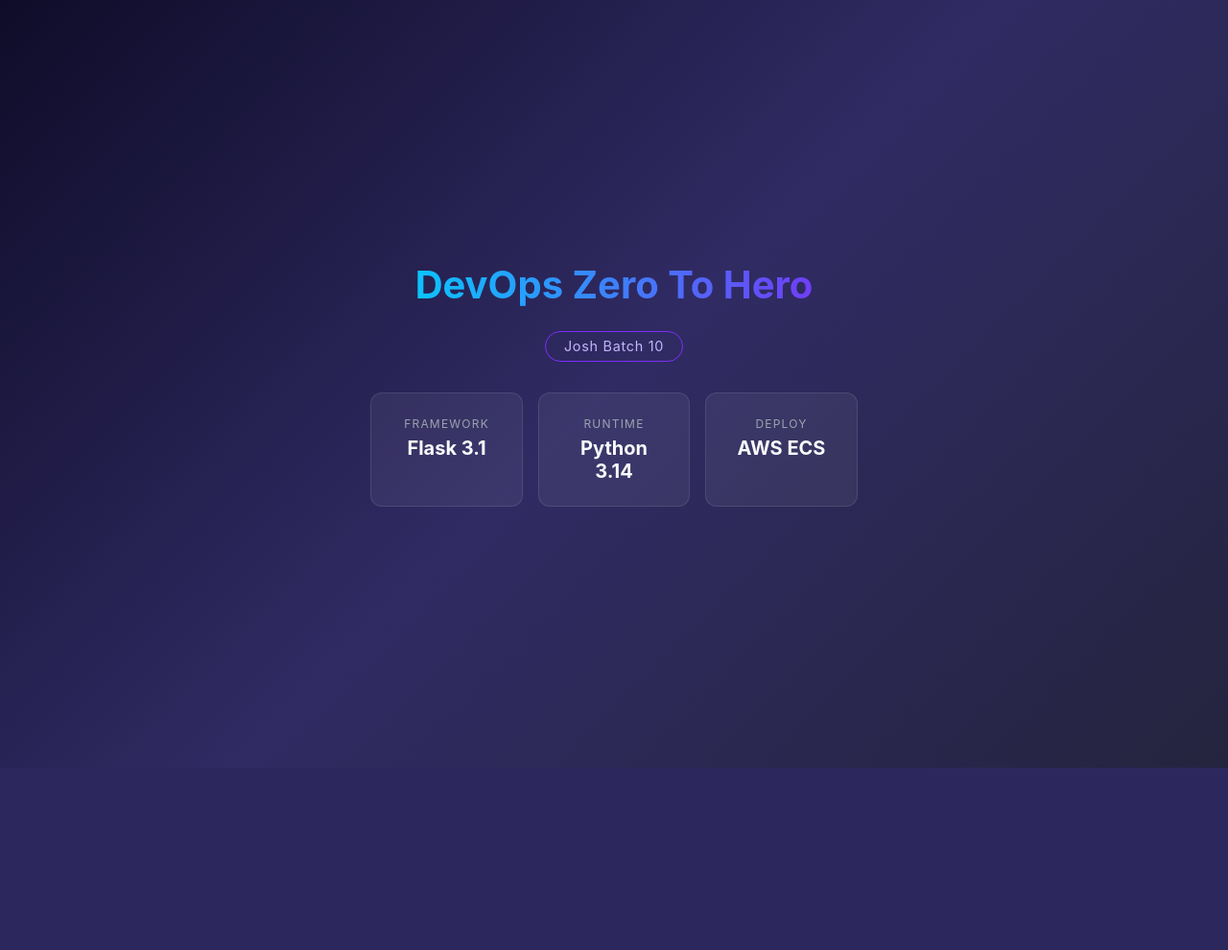
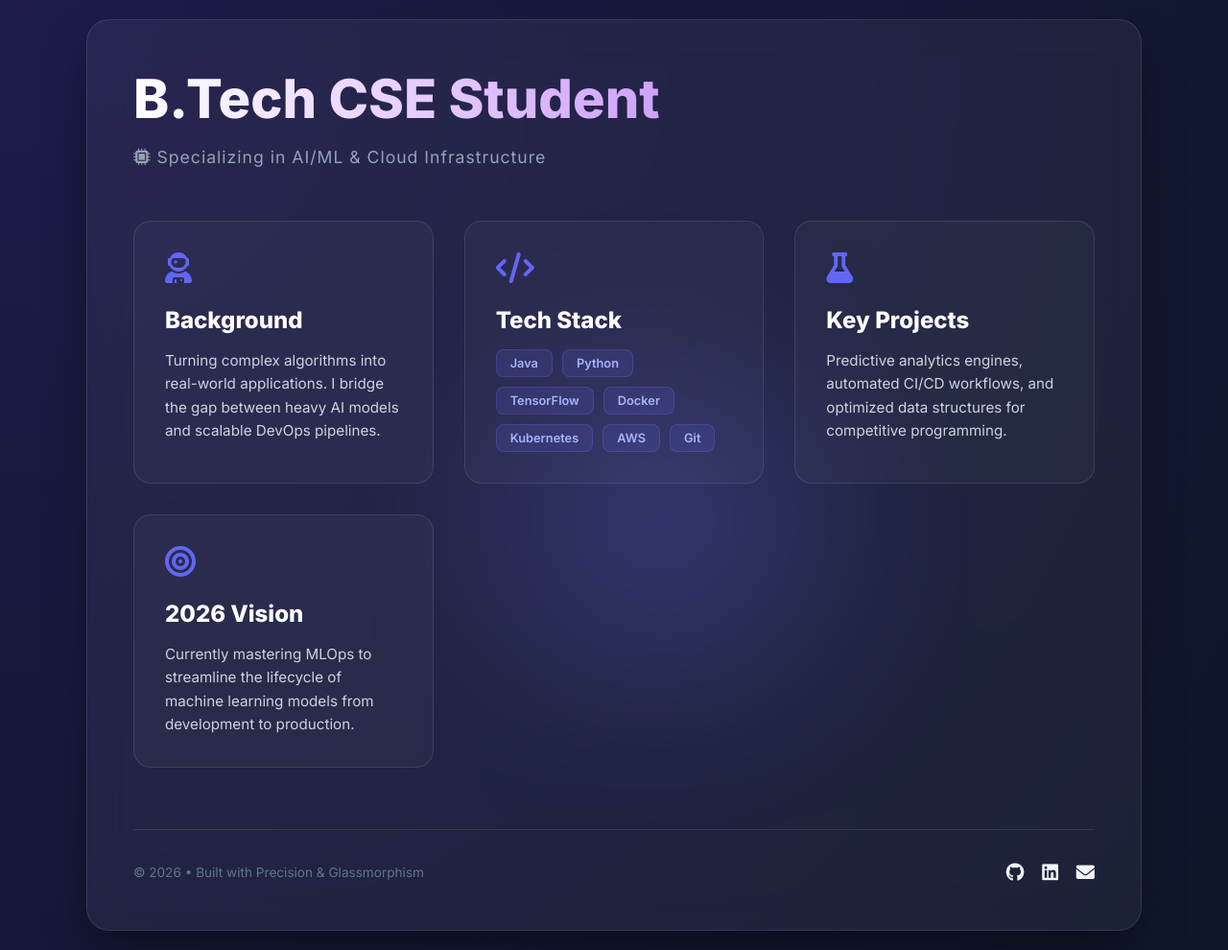
Before and after one commit to khushigoel44-afk/Private_Repo, a Flask app: page / in a window 1280 px wide. Shown: the whole page at 96% size. Before the commit the page ends 800 px from the top, so only its background shows below. Run offline with Flask 3, Linux system fonts and the light colour scheme.

Commit message:
Update index.html

```diff
--- a/templates/index.html
+++ b/templates/index.html
@@ -3,86 +3,249 @@
 <head>
   <meta charset="UTF-8">
   <meta name="viewport" content="width=device-width, initial-scale=1.0">
-    <title>DevOps Zero To Hero</title>
+  <title>Premium Portfolio | AI & DevOps</title>
+  <link href="https://fonts.googleapis.com/css2?family=Inter:wght@300;400;600;800&display=swap" rel="stylesheet">
+  <link rel="stylesheet" href="https://cdnjs.cloudflare.com/ajax/libs/font-awesome/6.0.0/css/all.min.css">
   <style>
-        * { margin: 0; padding: 0; box-sizing: border-box; }
+    :root {
+      --primary: #6366f1;
+      --secondary: #a855f7;
+      --bg-dark: #0f172a;
+      --card-bg: rgba(255, 255, 255, 0.05);
+      --border: rgba(255, 255, 255, 0.1);
+    }
+
+    * {
+      margin: 0;
+      padding: 0;
+      box-sizing: border-box;
+      font-family: 'Inter', sans-serif;
+    }
+
     body {
       min-height: 100vh;
+      background: radial-gradient(circle at top left, #1e1b4b, #0f172a);
       display: flex;
+      justify-content: center;
       align-items: center;
-            justify-content: center;
-            background: linear-gradient(135deg, #0f0c29, #302b63, #24243e);
-            font-family: -apple-system, BlinkMacSystemFont, "Segoe UI", Roboto, Helvetica, Arial, sans-serif;
-            color: #e0e0e0;
+      color: #f1f5f9;
+      overflow-x: hidden;
+      padding: 20px;
     }
+
+    /* Floating Background Elements */
+    .blob {
+      position: absolute;
+      width: 300px;
+      height: 300px;
+      background: var(--primary);
+      filter: blur(100px);
+      border-radius: 50%;
+      z-index: -1;
+      opacity: 0.3;
+      animation: move 10s infinite alternate;
+    }
+
+    @keyframes move {
+      from { transform: translate(-10%, -10%); }
+      to { transform: translate(20%, 20%); }
+    }
+
     .container {
-            text-align: center;
-            padding: 2rem;
-            max-width: 640px;
+      width: 100%;
+      max-width: 1100px;
+      padding: 3rem;
+      border-radius: 24px;
+      background: var(--card-bg);
+      backdrop-filter: blur(20px);
+      -webkit-backdrop-filter: blur(20px);
+      border: 1px solid var(--border);
+      box-shadow: 0 25px 50px -12px rgba(0, 0, 0, 0.5);
     }
-        h1 {
-            font-size: 2.5rem;
-            margin-bottom: 0.5rem;
-            background: linear-gradient(90deg, #00d2ff, #7b2ff7);
+
+    header {
+      text-align: left;
+      margin-bottom: 3.5rem;
+    }
+
+    header h1 {
+      font-size: clamp(2rem, 5vw, 3.5rem);
+      font-weight: 800;
+      background: linear-gradient(to right, #fff, var(--secondary));
       -webkit-background-clip: text;
       -webkit-text-fill-color: transparent;
+      margin-bottom: 1rem;
     }
-        .badge {
-            display: inline-block;
-            margin: 1rem 0 2rem;
-            padding: 0.4rem 1.2rem;
-            border: 1px solid #7b2ff7;
-            border-radius: 999px;
-            font-size: 0.9rem;
-            color: #c4b5fd;
-            letter-spacing: 0.05em;
+
+    header p {
+      font-size: 1.1rem;
+      color: #94a3b8;
+      letter-spacing: 1px;
     }
-        .cards {
+
+    .grid {
+      display: grid;
+      grid-template-columns: repeat(auto-fit, minmax(300px, 1fr));
+      gap: 2rem;
+    }
+
+    .card {
+      position: relative;
+      padding: 2rem;
+      border-radius: 18px;
+      background: rgba(255, 255, 255, 0.03);
+      border: 1px solid var(--border);
+      transition: all 0.4s cubic-bezier(0.175, 0.885, 0.32, 1.275);
+      overflow: hidden;
+    }
+
+    .card:hover {
+      background: rgba(255, 255, 255, 0.07);
+      transform: translateY(-8px);
+      border-color: var(--primary);
+    }
+
+    .card i {
+      font-size: 2rem;
+      margin-bottom: 1.5rem;
+      color: var(--primary);
+    }
+
+    .card h3 {
+      font-size: 1.5rem;
+      margin-bottom: 1rem;
+      color: #fff;
+    }
+
+    .card p {
+      line-height: 1.6;
+      color: #cbd5e1;
+      font-size: 0.95rem;
+    }
+
+    .skills {
       display: flex;
-            gap: 1rem;
-            justify-content: center;
       flex-wrap: wrap;
+      gap: 10px;
+      margin-top: 10px;
     }
-        .card {
-            background: rgba(255, 255, 255, 0.06);
-            border: 1px solid rgba(255, 255, 255, 0.1);
-            border-radius: 12px;
-            padding: 1.5rem 1.8rem;
-            min-width: 150px;
-            flex: 1;
+
+    .skills span {
+      padding: 6px 14px;
+      border-radius: 8px;
+      background: rgba(99, 102, 241, 0.15);
+      color: #a5b4fc;
+      border: 1px solid rgba(99, 102, 241, 0.3);
+      font-size: 0.8rem;
+      font-weight: 600;
+      transition: 0.3s;
     }
-        .card span {
-            display: block;
-            font-size: 0.75rem;
-            text-transform: uppercase;
-            letter-spacing: 0.1em;
-            color: #9ca3af;
-            margin-bottom: 0.4rem;
+
+    .skills span:hover {
+      background: var(--primary);
+      color: white;
     }
-        .card strong {
-            font-size: 1.25rem;
-            color: #f9fafb;
+
+    footer {
+      margin-top: 4rem;
+      display: flex;
+      justify-content: space-between;
+      align-items: center;
+      border-top: 1px solid var(--border);
+      padding-top: 2rem;
+      font-size: 0.85rem;
+      color: #64748b;
+    }
+
+    .social-links a {
+      color: #f1f5f9;
+      margin-left: 15px;
+      font-size: 1.2rem;
+      transition: 0.3s;
+    }
+
+    .social-links a:hover {
+      color: var(--primary);
+    }
+
+    /* Responsive adjustment */
+    @media (max-width: 768px) {
+      .container { padding: 1.5rem; }
+      header { text-align: center; }
+      footer { flex-direction: column; gap: 1rem; }
     }
   </style>
 </head>
 <body>
+
+  <div class="blob"></div>
+
   <div class="container">
-        <h1>DevOps Zero To Hero</h1>
-        <div class="badge">Josh Batch 10</div>
-        <div class="cards">
+    <header>
+      <h1>B.Tech CSE Student</h1>
+      <p><i class="fa-solid fa-microchip"></i> Specializing in AI/ML & Cloud Infrastructure</p>
+    </header>
+
+    <main class="grid">
       <div class="card">
-                <span>Framework</span>
-                <strong>Flask 3.1</strong>
+        <i class="fa-solid fa-user-astronaut"></i>
+        <h3>Background</h3>
+        <p>Turning complex algorithms into real-world applications. I bridge the gap between heavy AI models and scalable DevOps pipelines.</p>
       </div>
+
       <div class="card">
-                <span>Runtime</span>
-                <strong>Python 3.14</strong>
-            </div>
-            <div class="card">
-                <span>Deploy</span>
-                <strong>AWS ECS</strong>
+        <i class="fa-solid fa-code"></i>
+        <h3>Tech Stack</h3>
+        <div class="skills">
+          <span>Java</span>
+          <span>Python</span>
+          <span>TensorFlow</span>
+          <span>Docker</span>
+          <span>Kubernetes</span>
+          <span>AWS</span>
+          <span>Git</span>
         </div>
       </div>
+
+      <div class="card">
+        <i class="fa-solid fa-flask"></i>
+        <h3>Key Projects</h3>
+        <p>Predictive analytics engines, automated CI/CD workflows, and optimized data structures for competitive programming.</p>
       </div>
+
+      <div class="card">
+        <i class="fa-solid fa-bullseye"></i>
+        <h3>2026 Vision</h3>
+        <p>Currently mastering MLOps to streamline the lifecycle of machine learning models from development to production.</p>
+      </div>
+    </main>
+
+    <footer>
+      <p>© 2026 • Built with Precision & Glassmorphism</p>
+      <div class="social-links">
+        <a href="#"><i class="fa-brands fa-github"></i></a>
+        <a href="#"><i class="fa-brands fa-linkedin"></i></a>
+        <a href="#"><i class="fa-solid fa-envelope"></i></a>
+      </div>
+    </footer>
+  </div>
+
+  <script src="https://unpkg.com/scrollreveal"></script>
+  <script>
+    ScrollReveal().reveal('.card', {
+      delay: 200,
+      distance: '50px',
+      interval: 100,
+      origin: 'bottom'
+    });
+
+    // Smooth Scale effect on container
+    const container = document.querySelector('.container');
+    document.addEventListener('mousemove', (e) => {
+      let x = (window.innerWidth / 2 - e.pageX) / 50;
+      let y = (window.innerHeight / 2 - e.pageY) / 50;
+      container.style.transform = `rotateY(${x}deg) rotateX(${y}deg)`;
+    });
+  </script>
 </body>
 </html>
```
Lines whose indentation alone changed are shown as unchanged.
